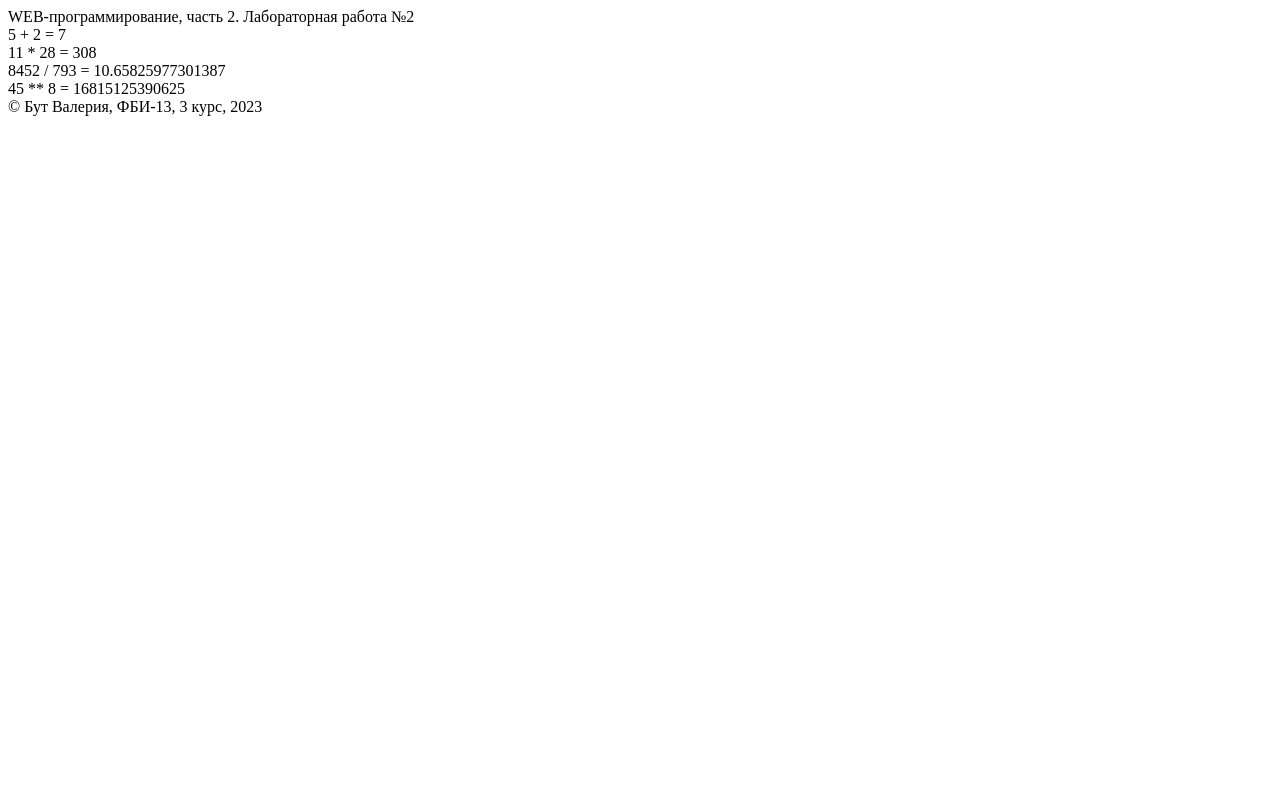
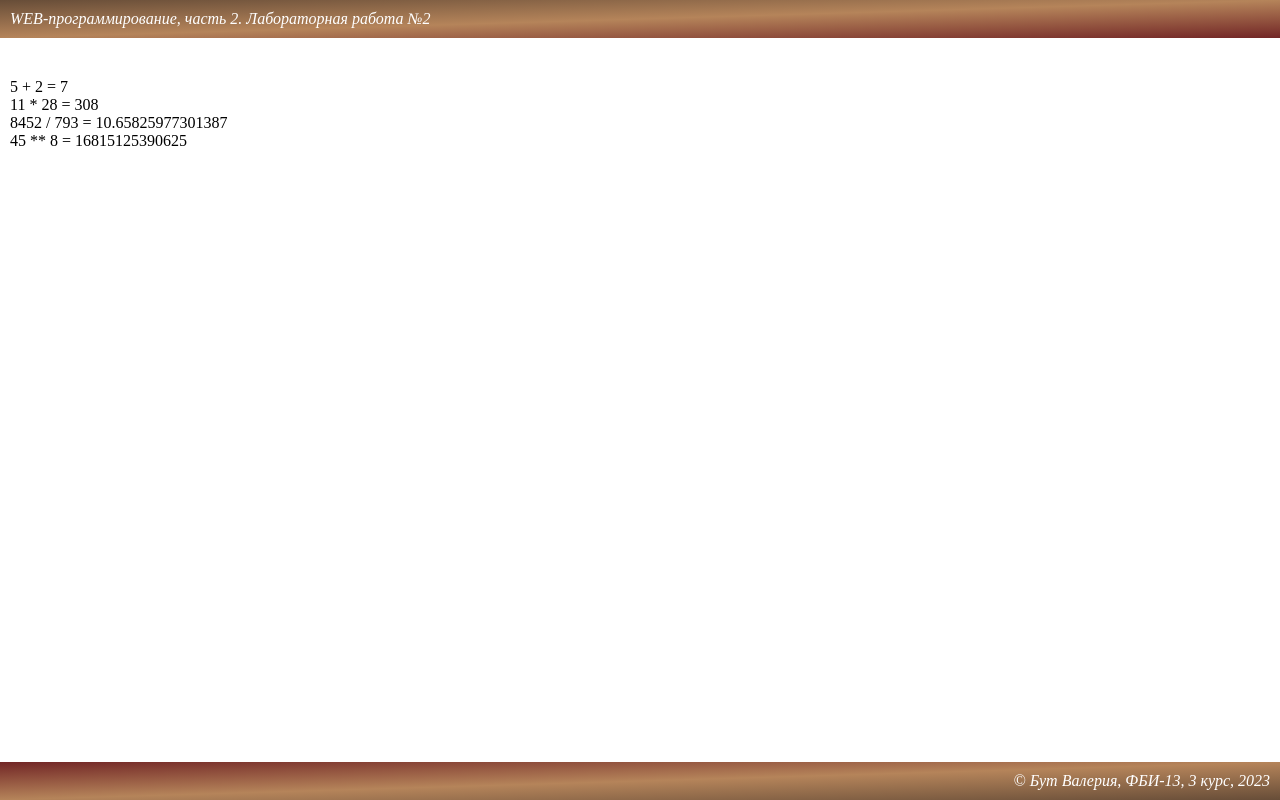
Before and after one commit to thvallerie/web-programming-labs-2, a Flask app: page /lab2/example in a window 1280 px wide. Run offline with Flask 3, Linux system fonts and the light colour scheme.

Commit message:
Последние коммиты внесла

```diff
--- /dev/null
+++ b/static/main.css
@@ -0,0 +1,29 @@
+body {
+     margin: 0;
+}
+
+main {
+    margin-bottom: 40px;
+    padding: 10px;
+}
+
+header {
+    margin-bottom: 30px;
+    padding: 10px;
+    background:linear-gradient(to bottom right,rgb(103, 77, 56), rgb(181, 132, 90), rgb(114, 38, 38));
+    color: white;
+    font-style: italic;
+}
+
+footer {
+    margin-top: 20px;
+    padding: 10px;
+    background:linear-gradient(to bottom right,rgb(114, 38, 38), rgb(181, 132, 90),rgb(103, 77, 56));
+    color: white;
+    font-style: italic;
+    text-align: right;
+    position: fixed;
+    bottom: 0;
+    left: 0;
+    right: 0;
+}
--- a/templates/example.html
+++ b/templates/example.html
@@ -4,6 +4,7 @@
     <meta charset="UTF-8">
     <meta name="viewport" content="width=device-width, initial-scale=1.0">
     <title>Бут Валерия. Лабораторная работа {{ number }}</title>
+    <link rel="stylesheet" href="{{ url_for('static', filename='main.css') }}">
 </head>
 <body>
     <header>
```
